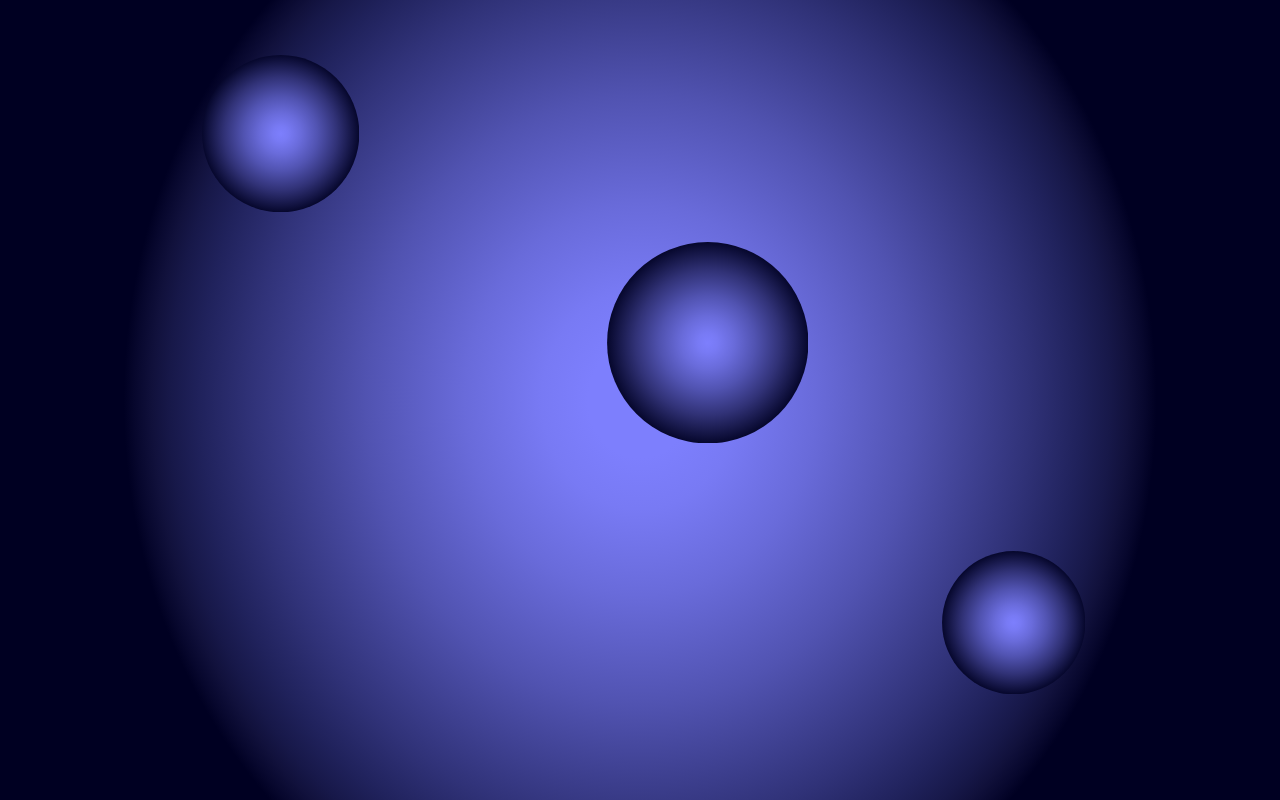
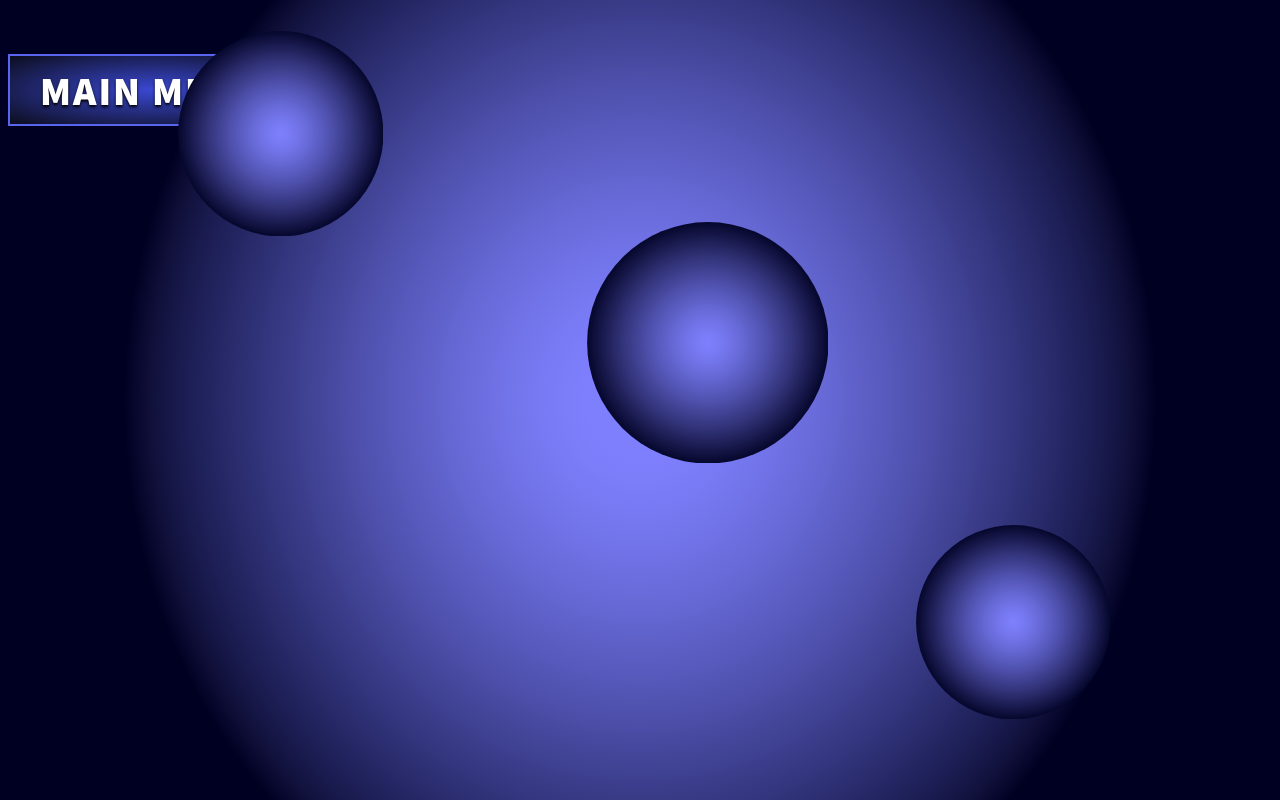
Before and after one commit to damons-git/psx-demo-site, a website built with webpack: page src/index.html in a window 1280 px wide. Built offline with nearby package versions, Linux system fonts and the light colour scheme.

Commit message:
Add PSX styling for h1 elements

```diff
--- a/src/index.html
+++ b/src/index.html
@@ -5,9 +5,14 @@
     <meta name="viewport" content="width=device-width, initial-scale=1.0">
     <title>PSX Bluetooth Controller</title>
     <link href="https://fonts.googleapis.com/css2?family=Montserrat:ital,wght@0,400;0,600;0,500&display=swap" rel="stylesheet">
+    <link href="https://fonts.googleapis.com/css2?family=Assistant:wght@800&display=swap" rel="stylesheet">
     <link href="https://fonts.googleapis.com/icon?family=Material+Icons" rel="stylesheet">
 </head>
 <body>
     <img id="psx_bubble" src="./img/psx_bubble.svg" alt="PSX menu blue bubble with radial gradient" height=0 width=0>
+
+    <main>
+        <h1>Main Menu</h1>
+    </main>
 </body>
 </html>
--- a/src/js/psx_background_bubbles.js
+++ b/src/js/psx_background_bubbles.js
@@ -1,7 +1,4 @@
 const psx_bubble_svg = document.getElementById("psx_bubble")
-const spawn_number = 6
-const max_diameter = 300
-const min_diameter = 100
 
 
 // Create a new background bubble svg and append to body
@@ -26,11 +23,16 @@ function removeAllBubbles() {
     for (let i = 0; i < bubbles.length; i++) {
         bubbles[i].parentNode.removeChild(bubbles[i])
     }
+    removed = true;
 }
 
 
 // Return a radius size between the defined minimum and maximum
 function getDiameter() {
+    let longestSide = (window.innerWidth > window.innerHeight) ? window.innerWidth : window.innerHeight
+    console.log(longestSide)
+    let max_diameter = Math.floor(longestSide / 4)
+    let min_diameter = Math.floor(longestSide / 8)
     let diameter = Math.floor(Math.random() * (max_diameter - min_diameter) + min_diameter)
     return diameter
 }
--- a/src/sass/background.scss
+++ b/src/sass/background.scss
@@ -11,6 +11,21 @@ html {
     background-size: 100vw 100vh;
     font-family: "Montserrat", sans-serif;
     max-width: 100vw;
+    overflow-x: hidden;
+}
+
+h1 {
+    display: inline-block;
+    padding: 8px 30px;
+    font-family: "Assistant";
+    font-weight: 800;
+    color: #ffffff;
+    letter-spacing: 0.05em;
+    text-transform: uppercase;
+    border: 2px solid #5965ef;
+    background: radial-gradient(#3a48d2, #0c0d1e);
+    text-shadow: 0px 2px 3px #000000;
+    font-size: 2.5em;
 }
 
 @media (orientation: landscape) {
```
